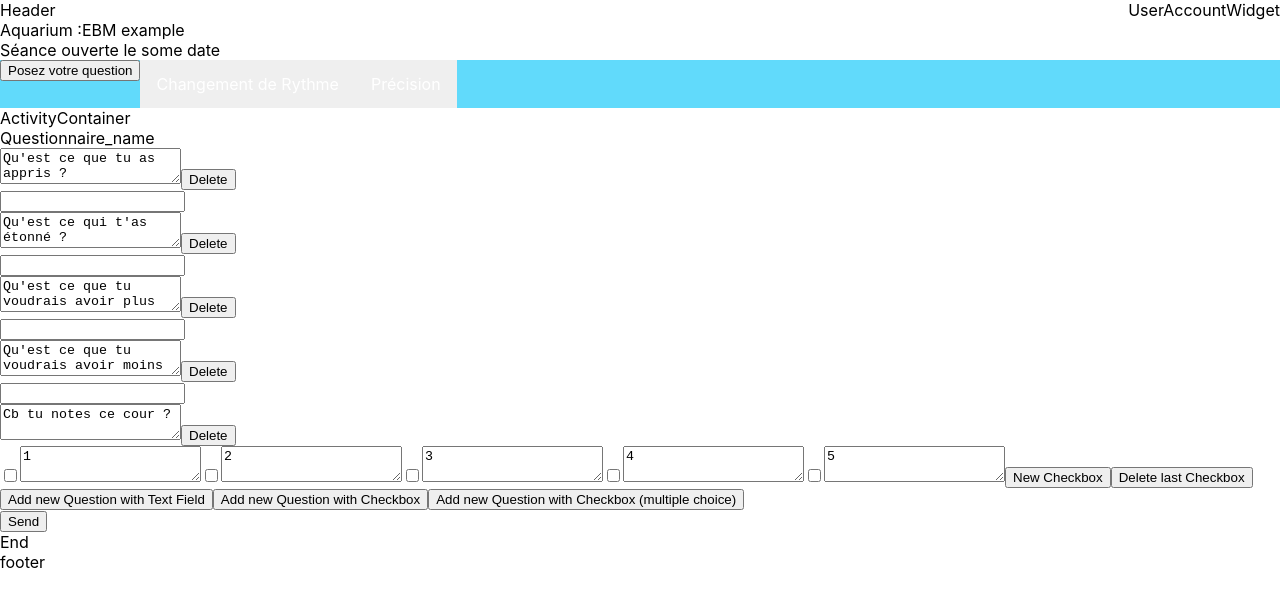
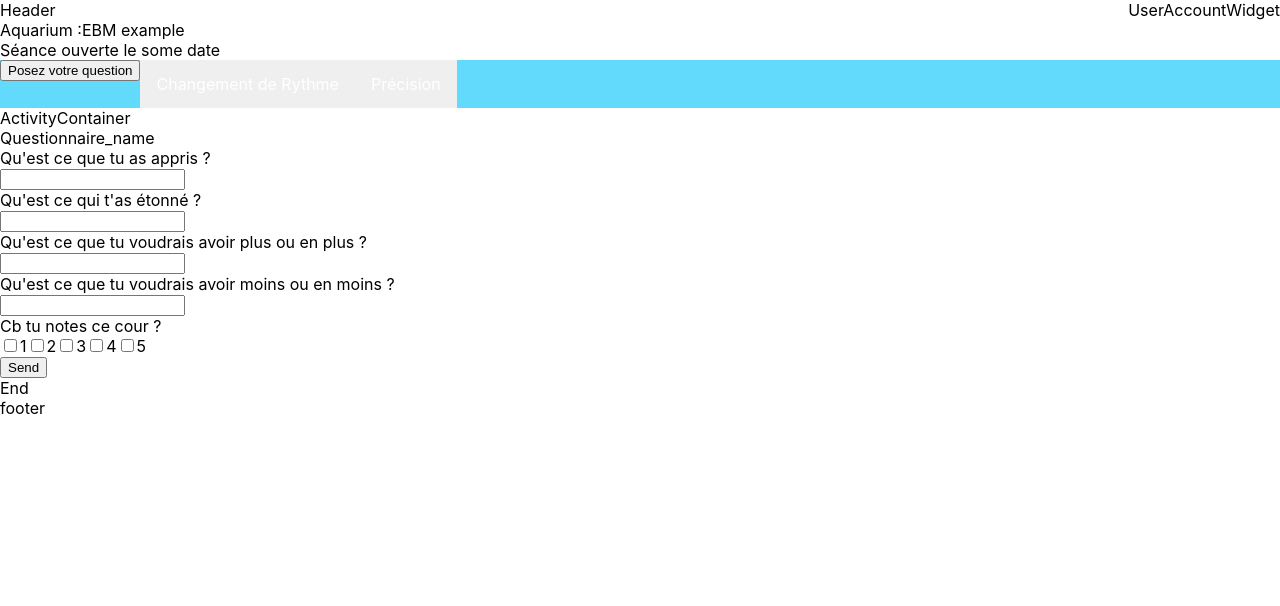
Before and after one commit to aaalready/aaalready, a React (Create React App) app in the folder frontend/: page /Fishtank in a window 1280 px wide. Shown: the top 606 px of the page. Built offline with nearby package versions, Linux system fonts and the light colour scheme.

Commit message:
Fix typo

```diff
--- a/frontend/src/react/Fishtank/ActivityContainer/ActivityContainer.js
+++ b/frontend/src/react/Fishtank/ActivityContainer/ActivityContainer.js
@@ -1,13 +1,14 @@
 import React from 'react';
 
 import ActivityEditor from '../../Widgets/ActivityEditor/ActivityEditor';
+import Activity from '../../Widgets/Activity/Activity';
 
 export default class ActivityContainer extends React.PureComponent {
   render() {
     return (
       <div>
         ActivityContainer
-        <ActivityEditor />
+        <Activity />
         End
       </div>
     );
--- a/frontend/src/react/Widgets/Activity/ActTextCheck.js
+++ b/frontend/src/react/Widgets/Activity/ActTextCheck.js
@@ -9,10 +9,7 @@ export default class ActTextCheck extends React.PureComponent {
         PropTypes.string,
         PropTypes.number,
       ]).isRequired,
-      list_reponse: PropTypes.arrayOf([
-        PropTypes.string,
-        PropTypes.number,
-      ]).isRequired,
+      list_reponse: PropTypes.array.isRequired,
     };
 
     state = {
--- a/frontend/src/react/Widgets/Activity/ActTextCheckMult.js
+++ b/frontend/src/react/Widgets/Activity/ActTextCheckMult.js
@@ -9,10 +9,7 @@ export default class ActTextCheckMult extends React.PureComponent {
         PropTypes.string,
         PropTypes.number,
       ]).isRequired,
-      list_reponse: PropTypes.arrayOf([
-        PropTypes.string,
-        PropTypes.number,
-      ]).isRequired,
+      list_reponse: PropTypes.array.isRequired,
     };
 
     state = {
--- a/frontend/src/react/Widgets/ActivityEditor/ActTextCheckEditor.js
+++ b/frontend/src/react/Widgets/ActivityEditor/ActTextCheckEditor.js
@@ -9,10 +9,7 @@ export default class ActTextCheckEditor extends React.PureComponent {
         PropTypes.string,
         PropTypes.number,
       ]).isRequired,
-      list_reponse: PropTypes.arrayOf([
-        PropTypes.string,
-        PropTypes.number,
-      ]).isRequired,
+      list_reponse: PropTypes.array.isRequired,
       editQuestion: PropTypes.func.isRequired,
       editCheckBox: PropTypes.func.isRequired,
       deleteHim: PropTypes.func.isRequired,
--- a/frontend/src/react/Widgets/ActivityEditor/ActTextCheckMultEditor.js
+++ b/frontend/src/react/Widgets/ActivityEditor/ActTextCheckMultEditor.js
@@ -9,10 +9,7 @@ export default class ActTextCheckMultEditor extends React.PureComponent {
         PropTypes.string,
         PropTypes.number,
       ]).isRequired,
-      list_reponse: PropTypes.arrayOf([
-        PropTypes.string,
-        PropTypes.number,
-      ]).isRequired,
+      list_reponse: PropTypes.array.isRequired,
       editQuestion: PropTypes.func.isRequired,
       editCheckBox: PropTypes.func.isRequired,
       deleteHim: PropTypes.func.isRequired,
--- a/frontend/src/react/Widgets/ActivityEditor/ActivityEditor.js
+++ b/frontend/src/react/Widgets/ActivityEditor/ActivityEditor.js
@@ -217,7 +217,7 @@ export default class ActivityEditor extends React.PureComponent {
                   text={ques.text}
                   list_reponse={ques.reponse}
                   editQuestion={this.editJsonQuestion}
-                  editReponse={this.editJsonReponse}
+                  editCheckBox={this.editJsonReponse}
                   deleteHim={this.deleteQuestion}
                   newCheckBox={this.newCheckBox}
                   deleteCheckBox={this.deleteCheckBoc}
@@ -233,7 +233,7 @@ export default class ActivityEditor extends React.PureComponent {
                   text={ques.text}
                   list_reponse={ques.reponse}
                   editQuestion={this.editJsonQuestion}
-                  editReponse={this.editJsonReponse}
+                  editCheckBox={this.editJsonReponse}
                   deleteHim={this.deleteQuestion}
                   newCheckBox={this.newCheckBox}
                   deleteCheckBox={this.deleteCheckBoc}
```
